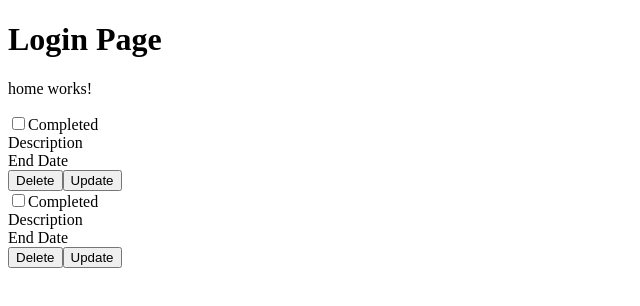
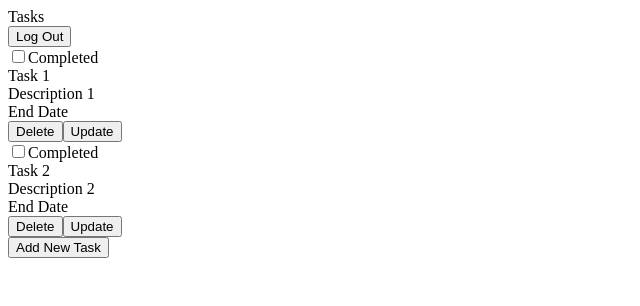
Before and after one commit to harshita-priya1/cv-frontend, an Angular app: page /home in a window 1280 px wide. Shown: the top 306 px of the page, without its empty margins (0-640 px from the left). Built offline with nearby package versions, Linux system fonts and the light colour scheme.

Commit message:
improved routing

```diff
--- a/src/app/app.component.html
+++ b/src/app/app.component.html
@@ -1,4 +1,3 @@
-<h1>Login Page</h1>
 <router-outlet></router-outlet>
 
 <!-- * * * * * * * * * * * * * * * * * * * * * * * * * * * * * * * -->
--- a/src/app/app.routes.ts
+++ b/src/app/app.routes.ts
@@ -6,10 +6,7 @@ import { CreateTaskComponent } from './create-task/create-task.component';
 import { UpdateTaskComponent } from './update-task/update-task.component';
 
 export const routes: Routes = [
-  {
-    path: '',
-    component: SignInComponent,
-  },
+  { path: '', redirectTo: '/sign-in', pathMatch: 'full' },
   {
     path: 'home',
     component: HomeComponent,
--- a/src/app/home/home.component.html
+++ b/src/app/home/home.component.html
@@ -1,4 +1,14 @@
-<p>home works!</p>
-<div *ngFor="let task of tasks">
-  <app-task [task]="task"></app-task>
+<nav class="nav">
+  <div>Tasks</div>
+  <button class="button logout" type="button" class="btn btn-primary">
+    Log Out
+  </button>
+</nav>
+
+<div class="list-of-tasks" *ngFor="let task of tasks">
+  <app-task class="task" [task]="task"></app-task>
 </div>
+
+<button class="button" type="button" class="btn btn-primary">
+  Add New Task
+</button>
--- a/src/app/sign-up/sign-up.component.html
+++ b/src/app/sign-up/sign-up.component.html
@@ -36,7 +36,9 @@
     />
   </div>
   <br />
-  <button type="submit" class="btn btn-primary">Sign Up</button>
+  <button type="submit" class="btn btn-primary" routerLink="/home">
+    Sign Up
+  </button>
   <div class="form-group">
     <br />
     <a href="/sign-in">Sign In</a>
--- a/src/app/task/task.component.html
+++ b/src/app/task/task.component.html
@@ -1,8 +1,10 @@
 <div>
   <input type="checkbox" id="completed" name="completed" value="Completed" />
   <label for="completed">Completed</label>
+
+  <div>{{ task.title }}</div>
 </div>
-<div>Description</div>
+<div>{{ task.description }}</div>
 <div>End Date</div>
 <button type="button" class="btn btn-primary">Delete</button>
 <button type="button" class="btn btn-primary">Update</button>
```
Also changed, not shown: src/app/sign-up/sign-up.component.ts (+4 -5 lines).
